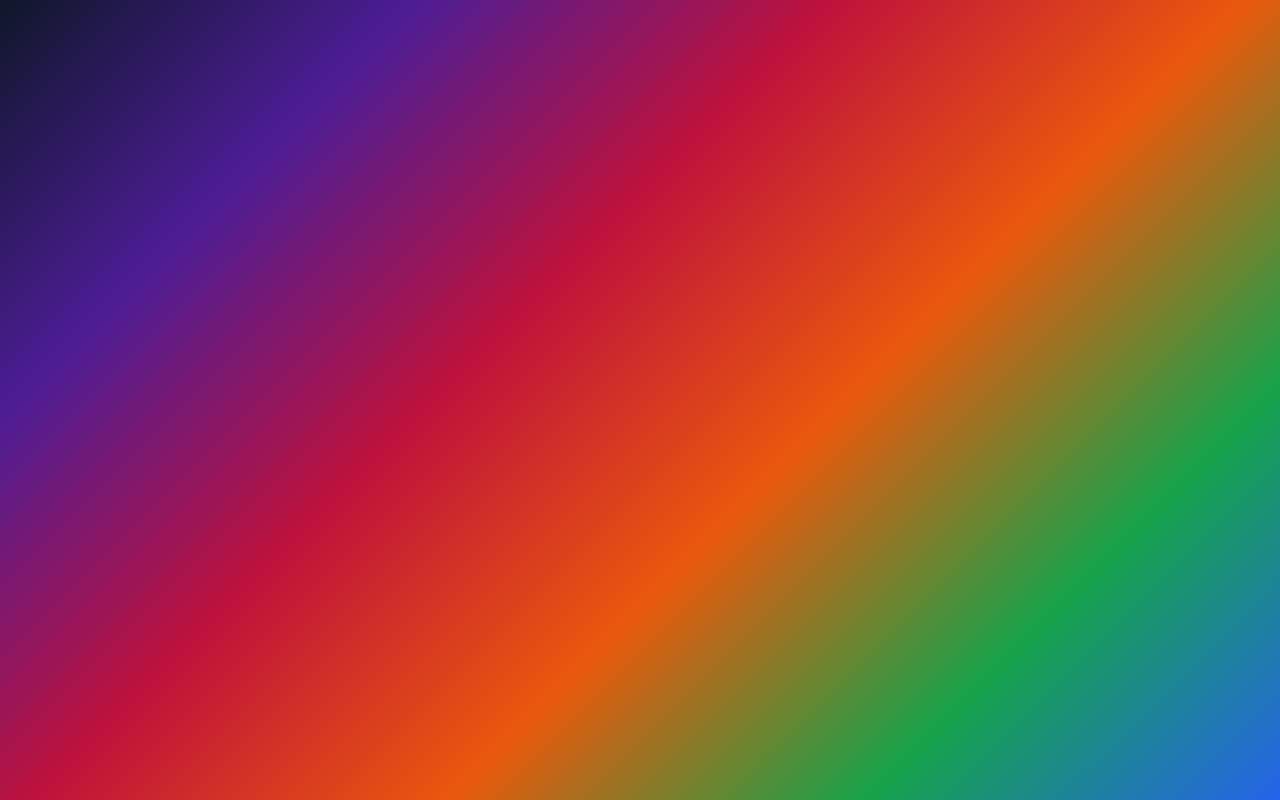
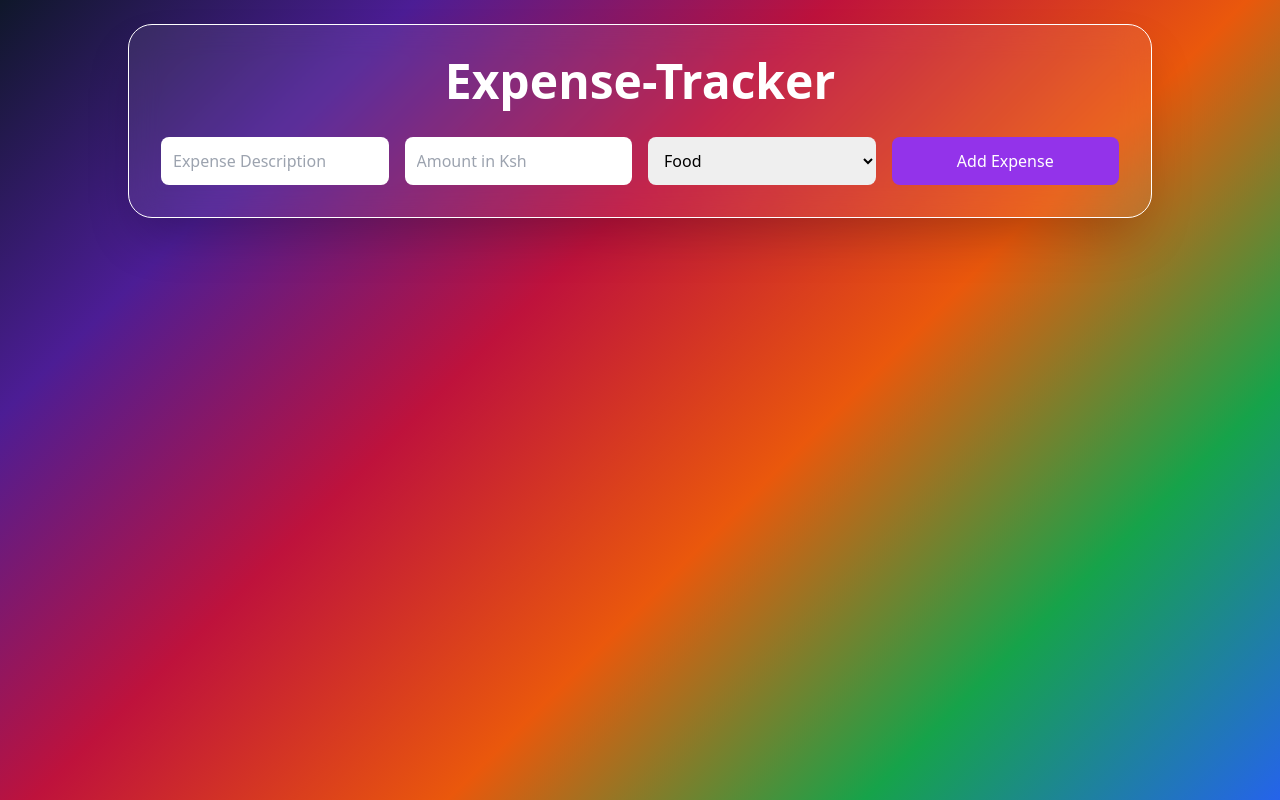
Before and after one commit to Sawandda-Seth/expense-Tracker, a plain HTML site: page index.html in a window 1280 px wide. Drawn offline with nearby package versions, Linux system fonts and the light colour scheme.

Commit message:
FEC: addition of the heading and expense details  form

```diff
--- a/index.html
+++ b/index.html
@@ -18,6 +18,28 @@
         }
     </style>
 </head>
-<body>
+<body class="text-white p-6">
+    <div class="max-w-5xl mx-auto">
+        <div class="glass rounded-3xl p-8 shadow-2xl">
+            <h1 class="text-5xl font-bold text-center mb-8">
+                Expense-Tracker
+            </h1>
+            <!-- Form -->
+             <div class="grid md:grid-cols-4 gap-4">
+                <input id="description" type="text"placeholder="Expense Description" class="p-3 rounded-lg text-black">
+                <input id="Amnt" type="number" placeholder="Amount in Ksh" class="p-3 rounded-lg text-black" >
+                <select id="Expense-cat" class="p-3 rounded-lg text-black" >
+                    <option>Food</option>
+                    <option>Transport</option>
+                    <option>Bills</option>
+                    <option>Shopping</option>
+                     <option>Entertainment</option>
+                </select>
+                <button id="addBtn" class="bg-purple-600 hover:bg-purple-700 rounded-lg" >
+                    Add Expense
+                 </button>
+             </div>
+        </div>
+    </div>
 </body>
 </html>
```
